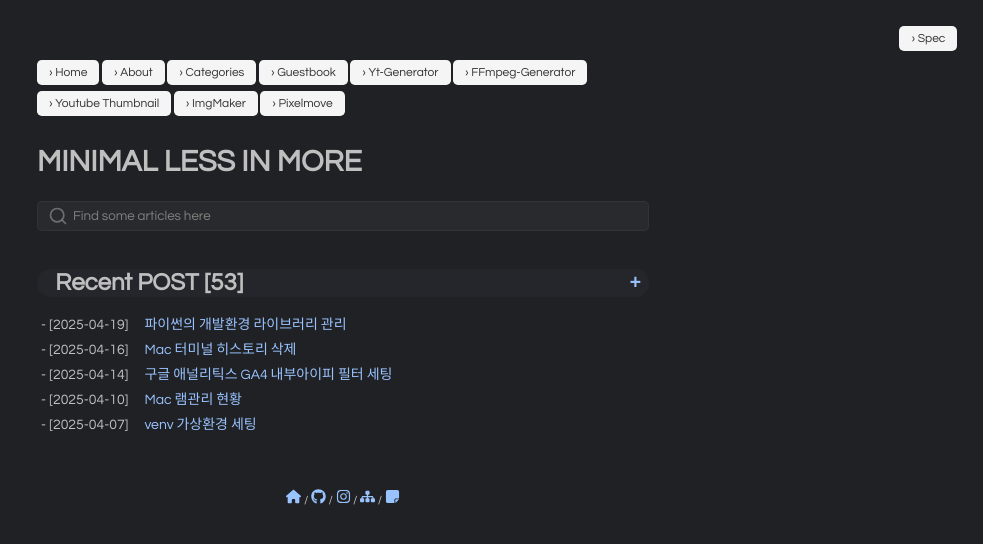
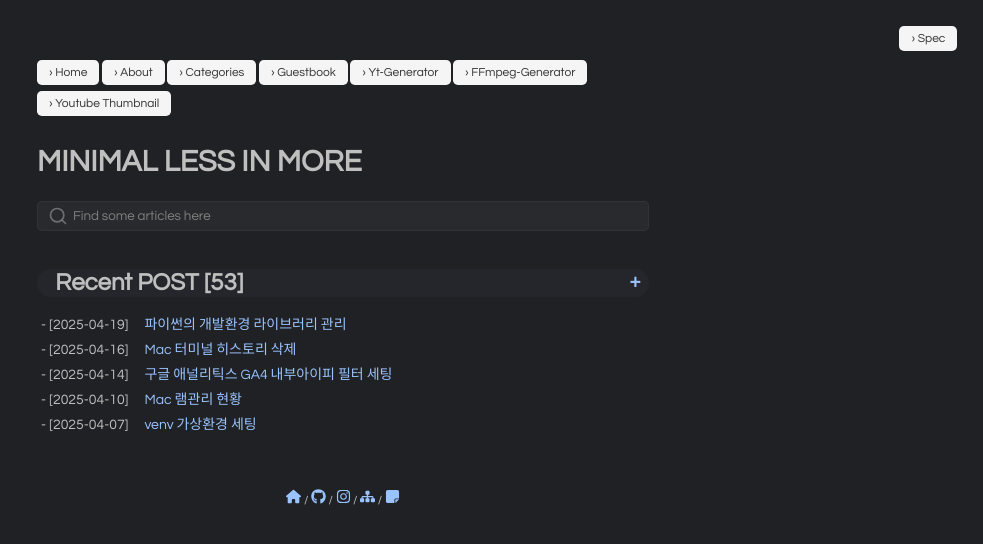
Before and after one commit to pozuhtuhv/pozuhtuhv.github.io, a Jekyll site: the page built from index.html, in a window 1280 px wide. Shown: the top 544 px of the page, without its empty margins (297-1280 px from the left). Built offline with Jekyll 4.4.1, drawn with Linux system fonts in a browser that asks for light colours.

Commit message:
(del) link

```diff
--- a/_layouts/default.html
+++ b/_layouts/default.html
@@ -28,8 +28,6 @@ layout: compress
       <a href="{{ site.url }}/yt-generator/"> &rsaquo; Yt-Generator</a>
       <a href="{{ site.url }}/ffmpeg-generator/"> &rsaquo; FFmpeg-Generator</a>
       <a href="{{ site.url }}/thumbnail/"> &rsaquo; Youtube Thumbnail</a>
-      <a href="{{ site.url }}/imgmaker/"> &rsaquo; ImgMaker</a>
-      <a href="{{ site.url }}/pixelmove/"> &rsaquo; Pixelmove</a>
     </section>
     <button id="topButton" title="Go to top">Top</button>
 
```
